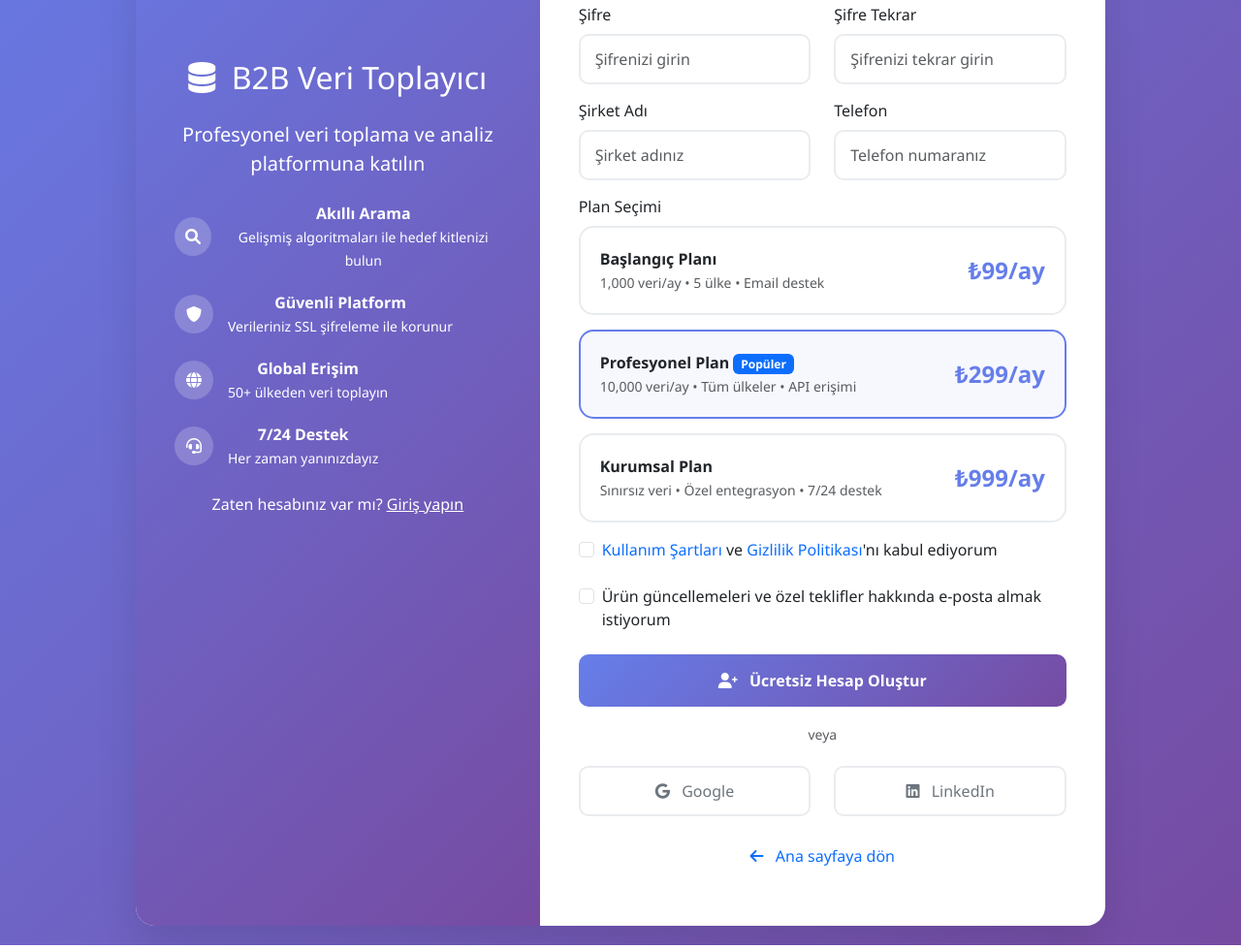
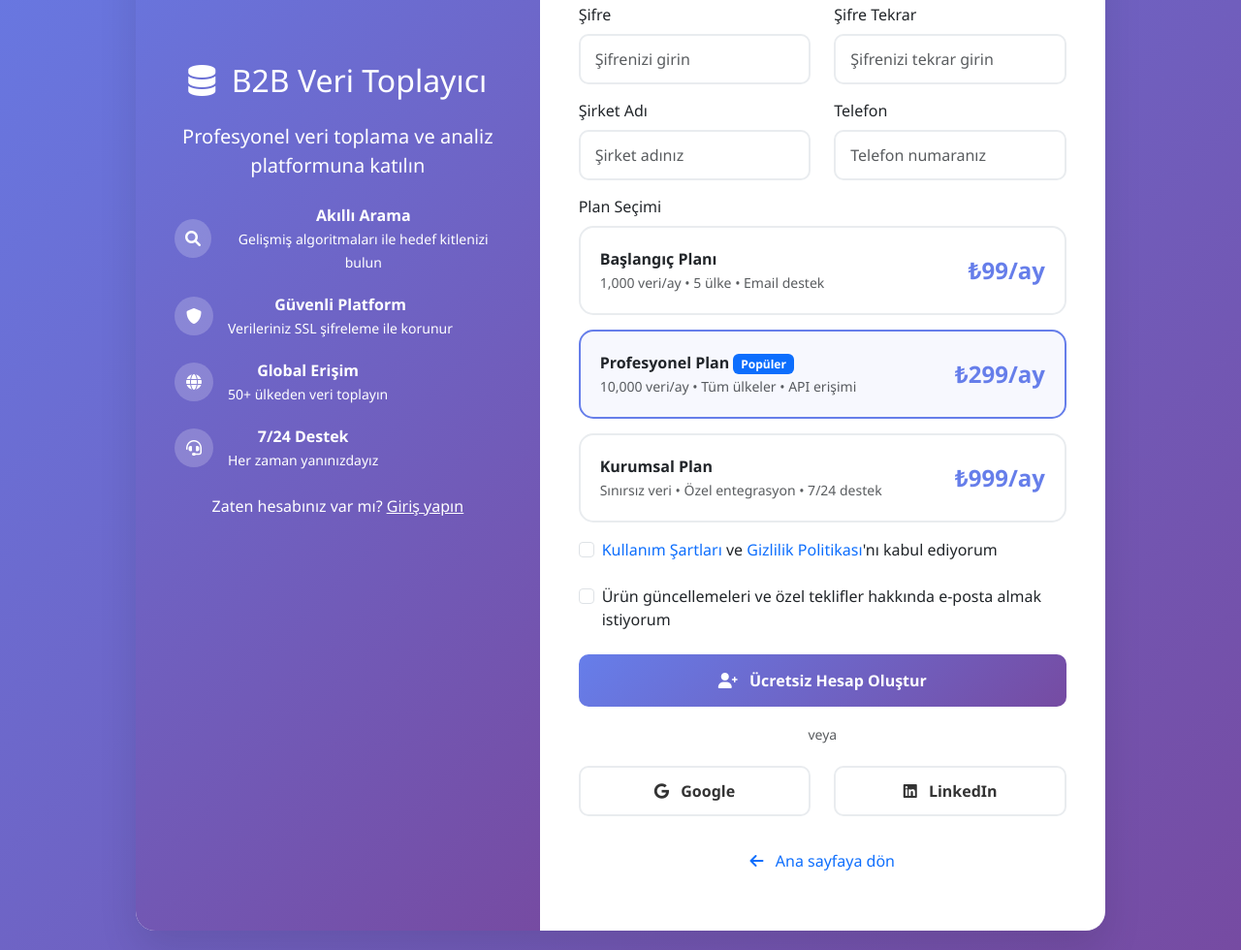
Before and after one commit to hiktan44/b2bveri, a website: page register.html in a window 1280 px wide. Shown: the part 366-1346 px from the top of the page at 97% size. Drawn offline with nearby package versions, Linux system fonts and the light colour scheme.

Commit message:
Add missing CSS styles for social buttons in register page

```diff
--- a/register.html
+++ b/register.html
@@ -135,6 +135,29 @@
             font-size: 1.5rem;
             font-weight: 700;
             color: #667eea;
+        }
+
+        .social-btn {
+            background: white;
+            border: 2px solid #e9ecef;
+            color: #333;
+            padding: 12px 20px;
+            border-radius: 10px;
+            font-weight: 600;
+            width: 100%;
+            transition: all 0.3s ease;
+            margin-bottom: 10px;
+        }
+
+        .social-btn:hover {
+            border-color: #667eea;
+            background: rgba(102, 126, 234, 0.05);
+            color: #667eea;
+            transform: translateY(-2px);
+        }
+
+        .social-btn:focus {
+            box-shadow: 0 0 0 0.2rem rgba(102, 126, 234, 0.25);
         }
     </style>
 </head>
```
